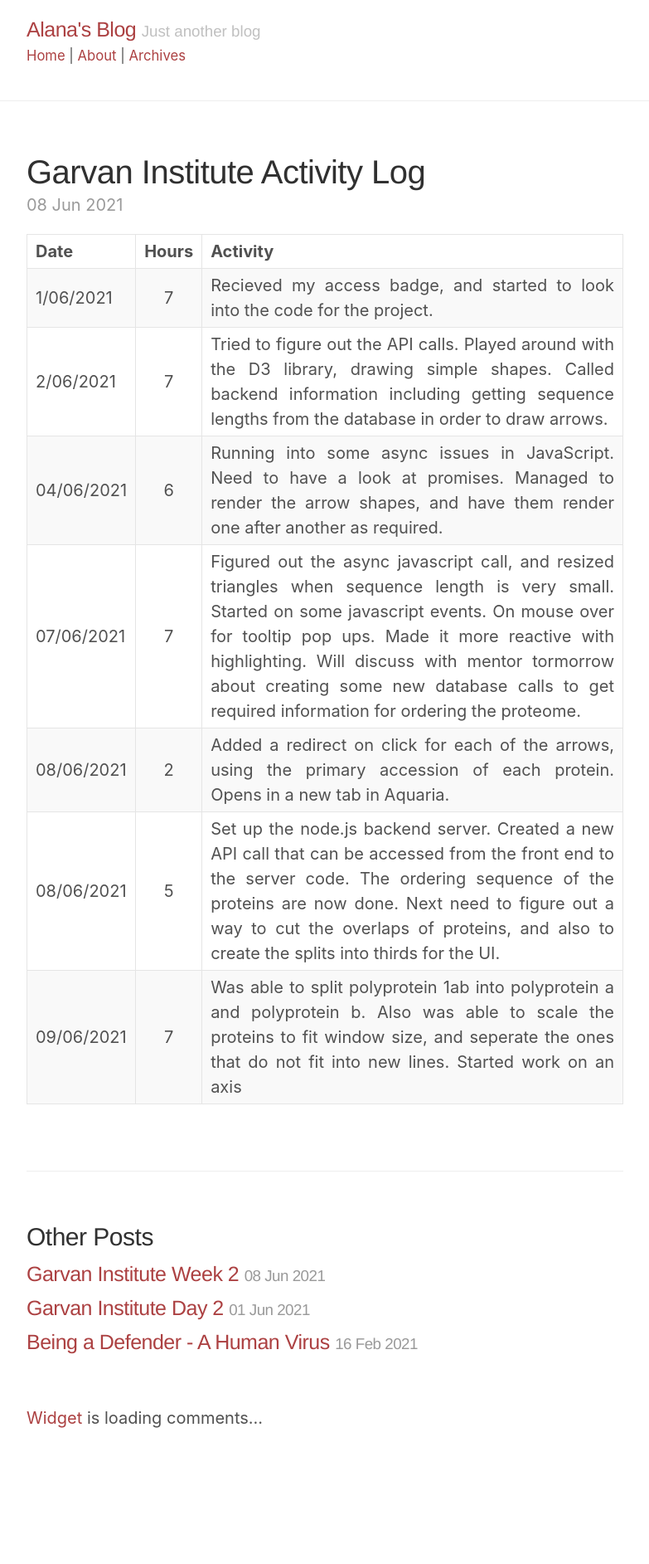
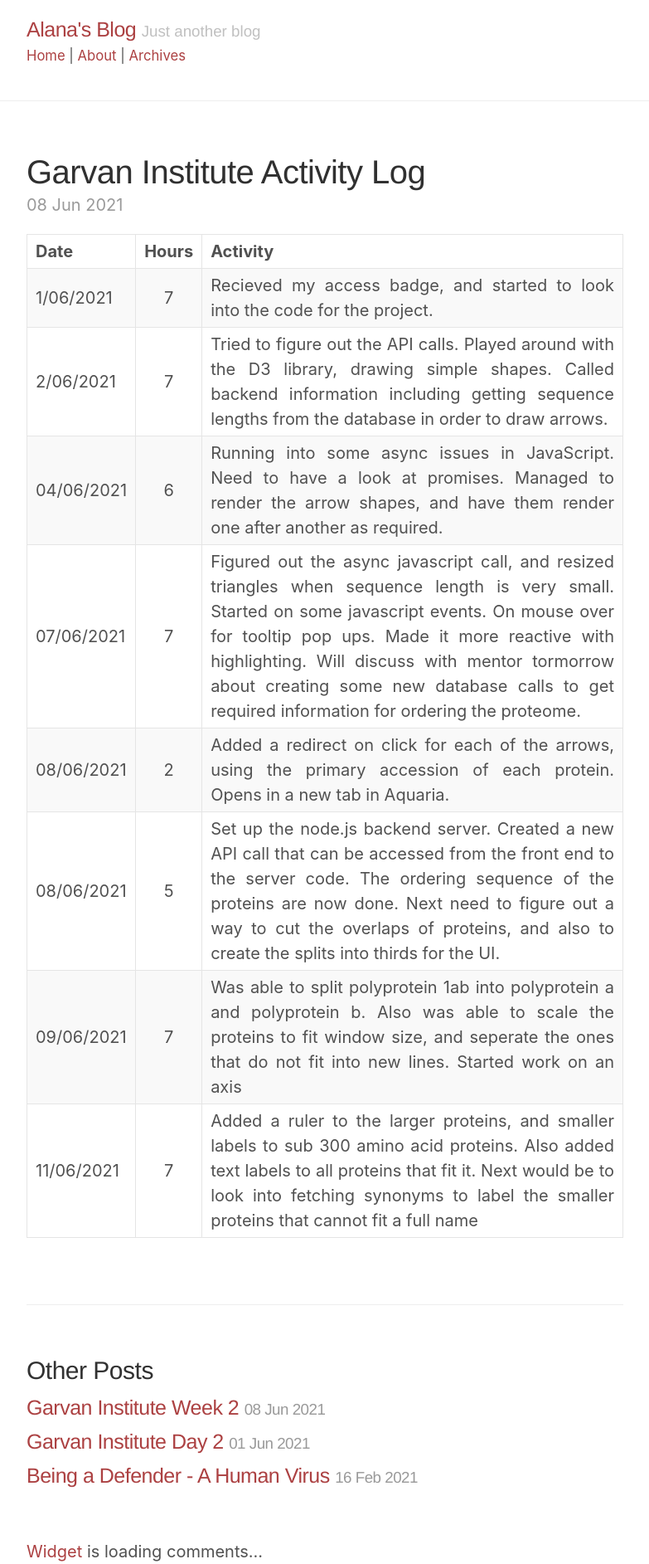
Before and after one commit to Key-Puncher/key-puncher.github.io, a Jekyll site: the page built from _posts/2021-06-08-garvan-institute-activity-log.md, in a window 1280 px wide. Shown: the whole page at 83% size, without its empty margins (248-1031 px from the left). Built offline with Jekyll 4.4.1, drawn with Linux system fonts in a browser that asks for light colours; a style sheet for code colours, icons or effects is not loaded; before the commit the page ends 1724 px from its top, so only the background shows below that.

Commit message:
Update 2021-06-08-garvan-institute-activity-log.md

```diff
--- a/_posts/2021-06-08-garvan-institute-activity-log.md
+++ b/_posts/2021-06-08-garvan-institute-activity-log.md
@@ -12,3 +12,4 @@ title: Garvan Institute Activity Log
 | 08/06/2021 | 2 | Added a redirect on click for each of the arrows, using the primary accession of each protein. Opens in a new tab in Aquaria. |
 | 08/06/2021 | 5 | Set up the node.js backend server. Created a new API call that can be accessed from the front end to the server code. The ordering sequence of the proteins are now done. Next need to figure out a way to cut the overlaps of proteins, and also to create the splits into thirds for the UI. |
 | 09/06/2021 | 7 | Was able to split polyprotein 1ab into polyprotein a and polyprotein b. Also was able to scale the proteins to fit window size, and seperate the ones that do not fit into new lines. Started work on an axis |
+| 11/06/2021 | 7 | Added a ruler to the larger proteins, and smaller labels to sub 300 amino acid proteins. Also added text labels to all proteins that fit it. Next would be to look into fetching synonyms to label the smaller proteins that cannot fit a full name |
```
